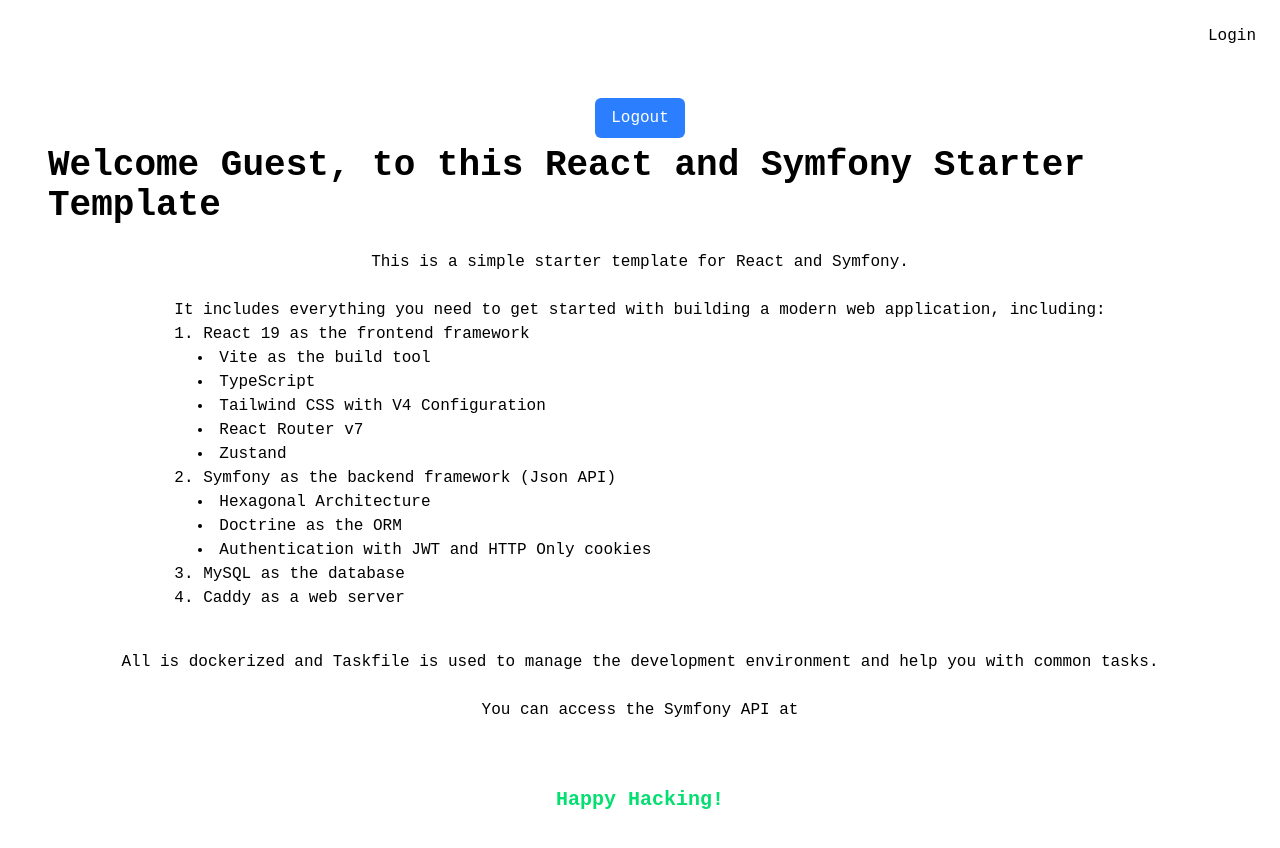
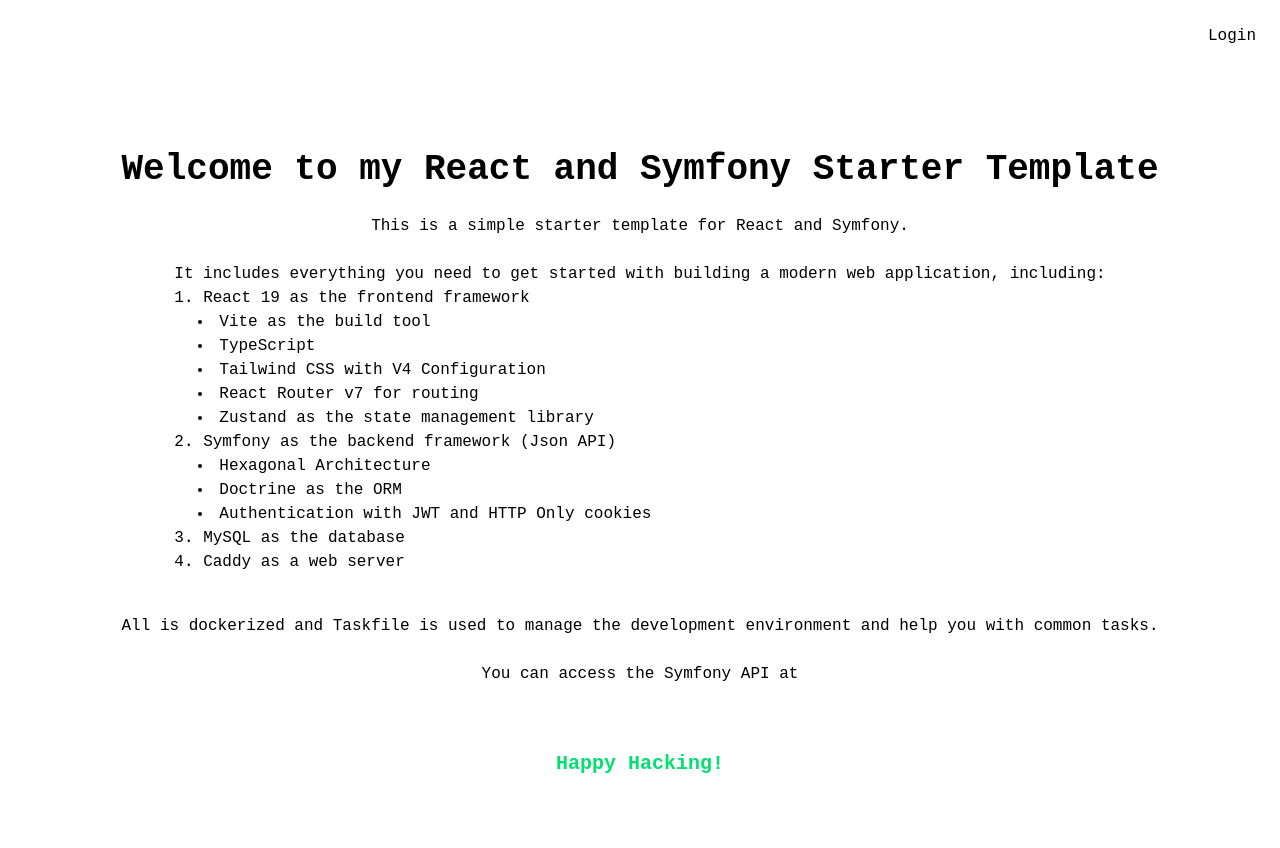
Before and after one commit to MaelBriantin/react-symfony-starter, a React (Vite) app in the folder app/client/: page / in a window 1280 px wide. Shown: the top 848 px of the page. After the commit the page ends 800 px from the top, so only its background shows below. Built offline with nearby package versions, Linux system fonts and the light colour scheme; no server answers; a web font is replaced by a local one.

Commit message:
feat(auth): update NavBar for logout functionality and improve About page user greeting

```diff
--- a/app/client/src/components/NavBar.tsx
+++ b/app/client/src/components/NavBar.tsx
@@ -1,11 +1,44 @@
-import { NavLink } from "react-router";
+import useFetch from "@/hooks/useFetch";
+import useUserStore from "@/stores/useUserStore";
+import { useLocation, NavLink, useNavigate } from "react-router";
 
 const NavBar = () => {
+  const { user, setUser } = useUserStore();
+  const { fetchData: logout } = useFetch();
+  const navigate = useNavigate();
+  const location = useLocation();
+
+  const loggedInUser = !!user;
+
+  const handleLogout = async () => {
+    await logout({
+      url: '/auth/logout',
+      method: 'GET'
+    });
+    console.log(location.pathname);
+    if (location.pathname === '/') {
+      setUser(null);
+      window.location.reload();
+    } else {
+      setUser(null);
+      navigate('/');
+    }
+  }
+
   return (
     <nav className="flex gap-4 justify-end items-end w-full">
-      <NavLink to="/login" className="hover:underline">
-        Login
-      </NavLink>
+      {
+        !loggedInUser &&
+        <NavLink to="/login" className="hover:underline">
+          Login
+        </NavLink>
+      }
+      {
+        loggedInUser &&
+        <div onClick={handleLogout} className="hover:underline hover:text-red-500 cursor-pointer select-none">
+          Logout
+        </div>
+      }
     </nav>
   );
 }
--- a/app/client/src/layouts/AppLayout.tsx
+++ b/app/client/src/layouts/AppLayout.tsx
@@ -1,20 +1,19 @@
 import useUserStore from "@/stores/useUserStore";
 import GuestLayout from "./GuestLayout";
-import AuthenticatedLayout from "./AuthenticatedLayout";
 
 const AppLayout = () => {
   const { user } = useUserStore();
 
   return (
-    <>
+    <div className="flex flex-col h-screen overflow-hidden">
       {
         user === null ? (
           <GuestLayout />
         ) : (
-          <AuthenticatedLayout />
+          <GuestLayout />
         )
       }
-    </>
+    </div>
   );
 }
 
--- a/app/client/src/pages/About.tsx
+++ b/app/client/src/pages/About.tsx
@@ -10,13 +10,8 @@
 
 const About = () => {
   const { data: env } = useFetch<Env>('/config/env');
-  const { error, data } = useFetch<User>('/auth/check');
-  const { fetchData: logout } = useFetch(); // hook pour logout
+  const { data } = useFetch<User>('/auth/check');
 
-  const handleLogout = async () => {
-    await logout({ url: '/auth/logout', method: 'GET' });
-    setUser(null); // vide le user dans le store
-  };
   const { user, setUser } = useUserStore();
 
   useEffect(() => {
@@ -28,12 +23,12 @@
 
   return (
     <div className="dark:bg-neutral-900 dark:text-white bg-white text-black min-h-screen flex items-center justify-center font-geist-mono flex-col gap-2 w-full p-6">
-      <button className="bg-blue-500 text-white px-4 py-2 rounded-md hover:bg-blue-600" onClick={handleLogout}>
-        Logout
-      </button>
-      <h1 className="text-4xl font-bold">
-        Welcome { user ? <span className="text-blue-500">{user.email}</span> : 'Guest' }, to this React and Symfony Starter Template
+      <h1 className="text-4xl font-bold mb-2">
+        { null !== user && (<><span>👋 Hey </span><span className="text-blue-500">{user.email}</span>,</>) }
       </h1>
+      <h2 className="text-4xl font-bold">
+        Welcome to my React and Symfony Starter Template
+      </h2>
       <p className="mt-4">
         This is a simple starter template for React and Symfony.
       </p>
@@ -46,8 +41,8 @@
             <li>Vite as the build tool</li>
             <li>TypeScript</li>
             <li>Tailwind CSS with V4 Configuration</li>
-            <li>React Router v7</li>
-            <li>Zustand</li>
+            <li>React Router v7 for routing</li>
+            <li>Zustand as the state management library</li>
           </ul>
           <li>Symfony as the backend framework (Json API)</li>
           <ul className="list-disc list-inside ml-6">
```
